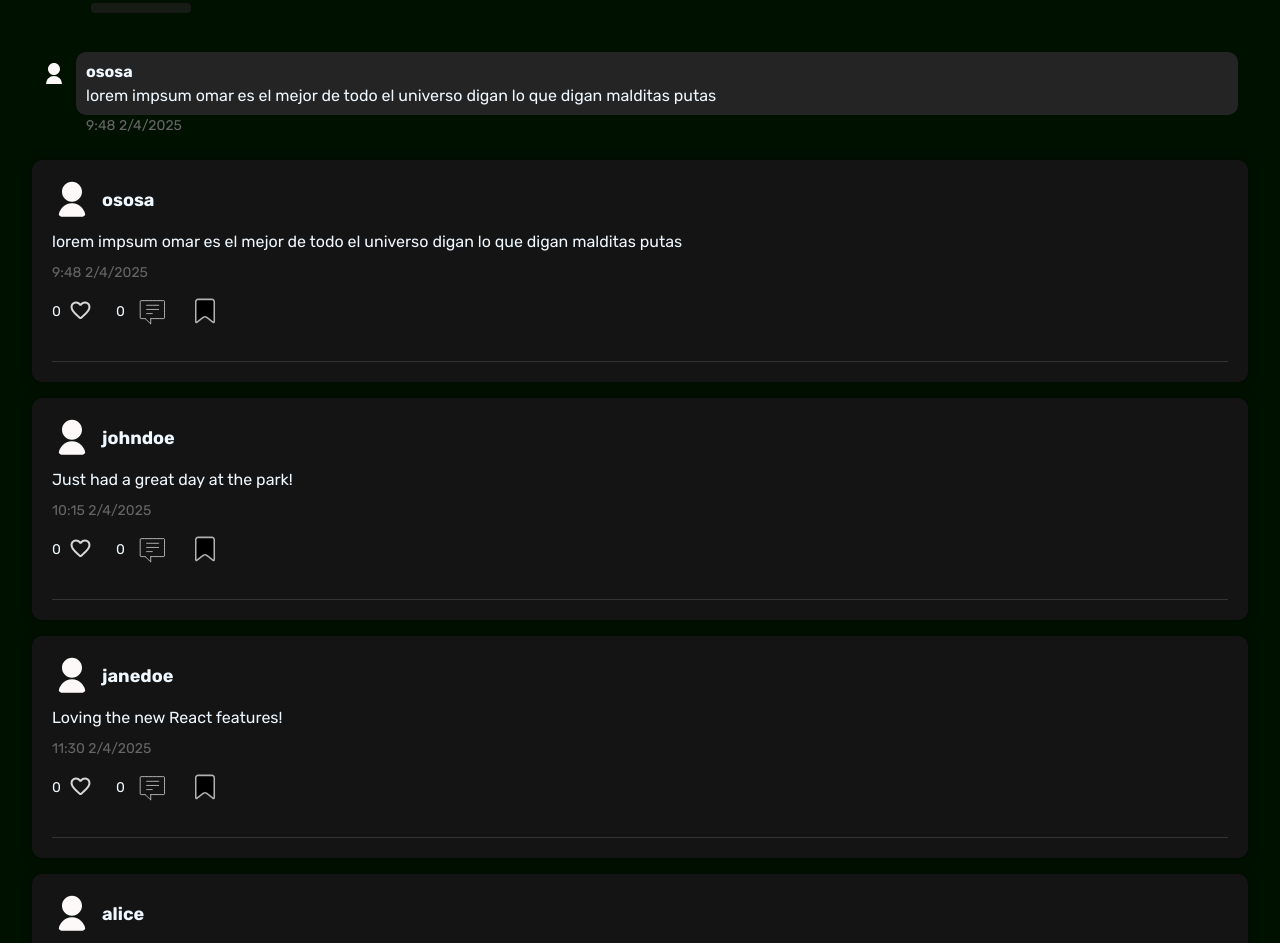
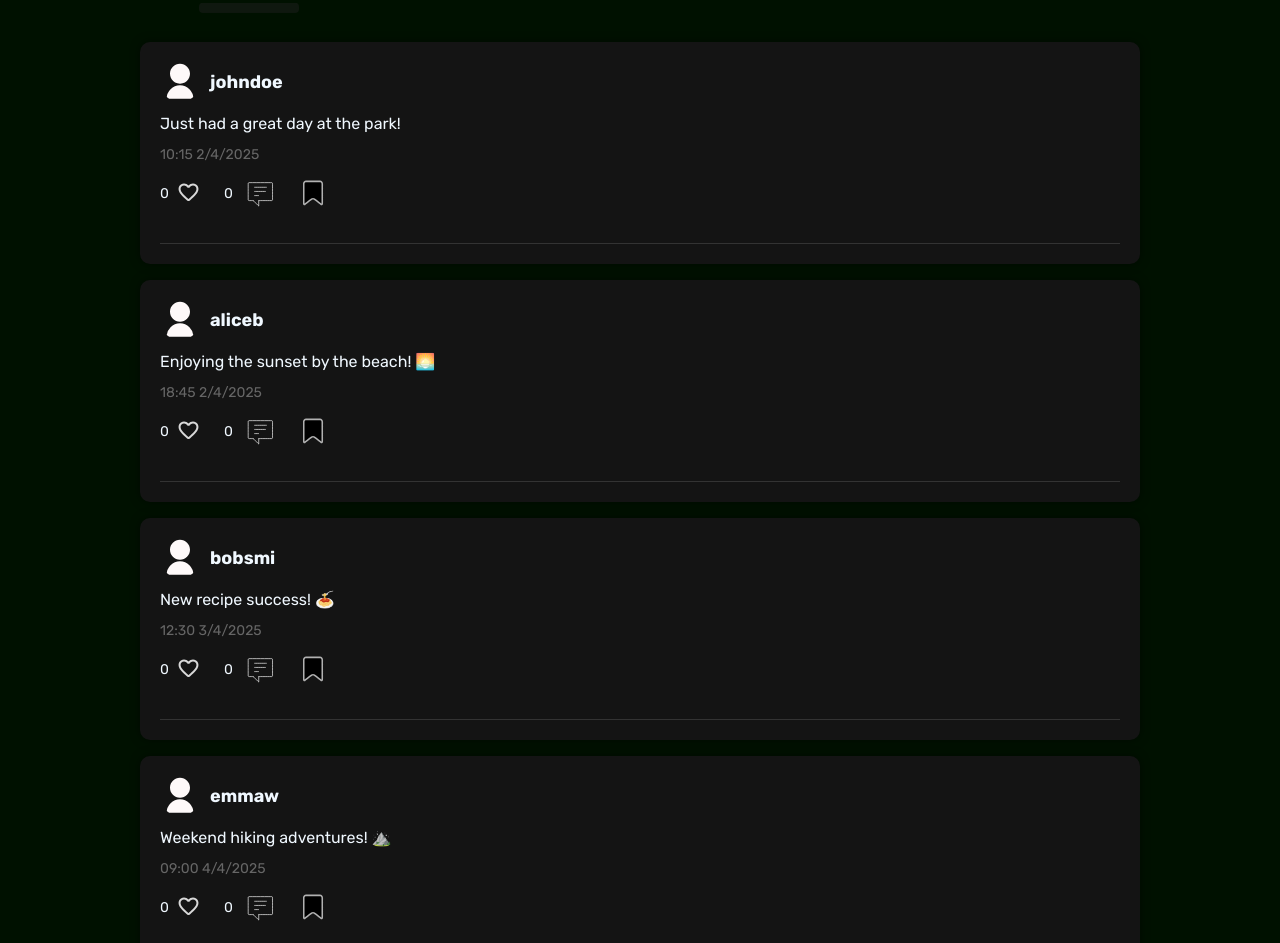
Before and after one commit to SirZosa/Social-app, a React (Vite) app: page / in a window 1280 px wide. Shown: the part 429-1372 px from the top of the page. Built offline with nearby package versions, Linux system fonts and the light colour scheme.

Commit message:
Add user page and link usernames to user profiles

```diff
--- a/src/App.css
+++ b/src/App.css
@@ -13,6 +13,7 @@ body{
   font-family: "Rubik", serif;
   color: aliceblue;
   width: 95%;
+  max-width: 1000px;
   display: flex;
   flex-direction: column;
 }
--- a/src/App.tsx
+++ b/src/App.tsx
@@ -1,6 +1,7 @@
 import { BrowserRouter, Routes, Route } from 'react-router'
 import Layout from './page/layout/layout'
 import Home from './page/home/home'
+import UserPage from './page/user-page/user-page'
 import './App.css'
 
 function App() {
@@ -9,6 +10,7 @@ function App() {
       <Routes>
         <Route path="/" element={<Layout/>}>
           <Route path='*' element={<h1 style={{textAlign:'center'}}>404 Not Found</h1>} />
+          <Route path='user/:id' element={<UserPage/>}/>
           <Route index element={<Home/>} />
         </Route>
       </Routes>
--- a/src/components/comment/comment.css
+++ b/src/components/comment/comment.css
@@ -13,6 +13,10 @@
     width: 100%;
 }
 
+a{
+    text-decoration: none;
+}
+
 .comment-info{
     background-color: #242424;
     border-radius: 10px;
@@ -25,6 +29,7 @@
 .comment-username{
     font-size: 16px;
     font-weight: bold;
+    color: aliceblue;
 }
 
 .comment-date{
--- a/src/components/comment/comment.tsx
+++ b/src/components/comment/comment.tsx
@@ -1,4 +1,5 @@
 import './comment.css'
+import { Link } from 'react-router'
 type CommentProps = {
     username: string;
     comment: string;
@@ -11,7 +12,9 @@ export default function Comment({username, comment, imgSrc, date}: CommentProps)
             <img src={imgSrc} alt="profile pic" className="comment-profile-pic" />
             <div className="comment-content">
                 <div className="comment-info">
-                    <span className="comment-username">{username}</span>
+                    <Link to={`/user/${username}`}>
+                        <span className="comment-username">{username}</span>
+                    </Link>
                     <p className="comment-text">{comment}</p>
                 </div>
                 <span className="comment-date">{date}</span>
--- a/src/components/post/post.css
+++ b/src/components/post/post.css
@@ -11,6 +11,10 @@
     display: flex;
     align-items: center;
     margin-bottom: 10px;
+  }
+
+  a{
+    text-decoration: none;
   }
 
   .post-header img {
--- a/src/components/post/post.tsx
+++ b/src/components/post/post.tsx
@@ -1,5 +1,6 @@
 import './post.css';
 import { useState } from 'react';
+import { Link } from 'react-router';
 import CommentSection from '../comment-section/comment-section.tsx';
 import LottiePlayer from '../lottie-player/lottie-player.tsx';
 import heart from '../../assets/heart.json';
@@ -19,7 +20,9 @@ export default function Post({imgSrc="", username, content, date, likes=0, comme
         <article className="post">
             <header className="post-header">
                 <img src={imgSrc} alt="profile pic" />
-                <span>{username}</span>
+                <Link to={`/user/${username}`}>
+                    <span>{username}</span>
+                </Link>
             </header>
             <p className="post-content">{content}</p>
             <span className="date">{date}</span>
--- a/src/components/write-comment/write-comment.tsx
+++ b/src/components/write-comment/write-comment.tsx
@@ -13,6 +13,8 @@ export default function WriteComment({ onSubmit }: WriteCommentProps) {
         if (textareaRef.current) {
             textareaRef.current.style.height = 'auto';
             textareaRef.current.style.height = `${textareaRef.current.scrollHeight}px`;
+            textareaRef.current.style.maxHeight='110px'
+            textareaRef.current.style.overflowY='scroll'
         }
     };
 
--- a/src/page/home/home.tsx
+++ b/src/page/home/home.tsx
@@ -2,28 +2,52 @@ import {useState, useEffect} from 'react';
 import SkeletonComponent from '../../components/skeleton/skeleton-component';
 import Post from "../../components/post/post";
 import user from '../../assets/user.svg';
-import WriteComment from "../../components/write-comment/write-comment";
-import Comment from '../../components/comment/comment';
-import userPic from '../../assets/user.svg';
-import CommentSection from '../../components/comment-section/comment-section';
 import './home.css';
 export default function Home(){
-    const [posts, setPosts] = useState([]);
+    const [posts, setPosts] = useState([
+        {
+          imgSrc: user,
+          username: "johndoe",
+          content: "Just had a great day at the park!",
+          date: "10:15 2/4/2025"
+        },
+        {
+          imgSrc: user,
+          username: "aliceb",
+          content: "Enjoying the sunset by the beach! 🌅",
+          date: "18:45 2/4/2025"
+        },
+        {
+          imgSrc: user,
+          username: "bobsmi",
+          content: "New recipe success! 🍝",
+          date: "12:30 3/4/2025"
+        },
+        {
+          imgSrc: user,
+          username: "emmaw",
+          content: "Weekend hiking adventures! ⛰️",
+          date: "09:00 4/4/2025"
+        },
+        {
+          imgSrc: user,
+          username: "mikej",
+          content: "Finally finished my project! 💻",
+          date: "22:20 5/4/2025"
+        }
+      ]);
+      let postss = posts.map(post =>{
+        return(
+            <Post imgSrc={post.imgSrc} username={post.username} content={post.content} date={post.date} key={post.username}/>
+        )
+      })
     const [loading, setLoading] = useState(true);
     return(
         <section className="feed">
 
             <SkeletonComponent variant="post"/>
             <SkeletonComponent variant="comment"/>
-            <Comment imgSrc={userPic} username="ososa" comment="lorem impsum omar es el mejor de todo el universo digan lo que digan malditas putas" date="9:48 2/4/2025" />
-            <Post imgSrc={user} username="ososa" content="lorem impsum omar es el mejor de todo el universo digan lo que digan malditas putas" date="9:48 2/4/2025" />
-            <Post imgSrc={user} username="johndoe" content="Just had a great day at the park!" date="10:15 2/4/2025" />
-            <Post imgSrc={user} username="janedoe" content="Loving the new React features!" date="11:30 2/4/2025" />
-            <Post imgSrc={user} username="alice" content="Can't wait for the weekend!" date="12:45 2/4/2025" />
-            <Post imgSrc={user} username="ososa" content="lorem impsum omar es el mejor de todo el universo digan lo que digan malditas putas" date="9:48 2/4/2025" />
-            <Post imgSrc={user} username="johndoe" content="Just had a great day at the park!" date="10:15 2/4/2025" />
-            <Post imgSrc={user} username="janedoe" content="Loving the new React features!" date="11:30 2/4/2025" />
-            <Post imgSrc={user} username="alice" content="Can't wait for the weekend!" date="12:45 2/4/2025" />
+            {postss ? postss:null}
         </section>
     )
 }
--- /dev/null
+++ b/src/page/user-page/user-page.tsx
@@ -0,0 +1,8 @@
+import { useParams } from "react-router";
+
+export default function UserPage(){
+    let params = useParams()
+    return(
+        <h1>{params.id}</h1>
+    )
+}
```
